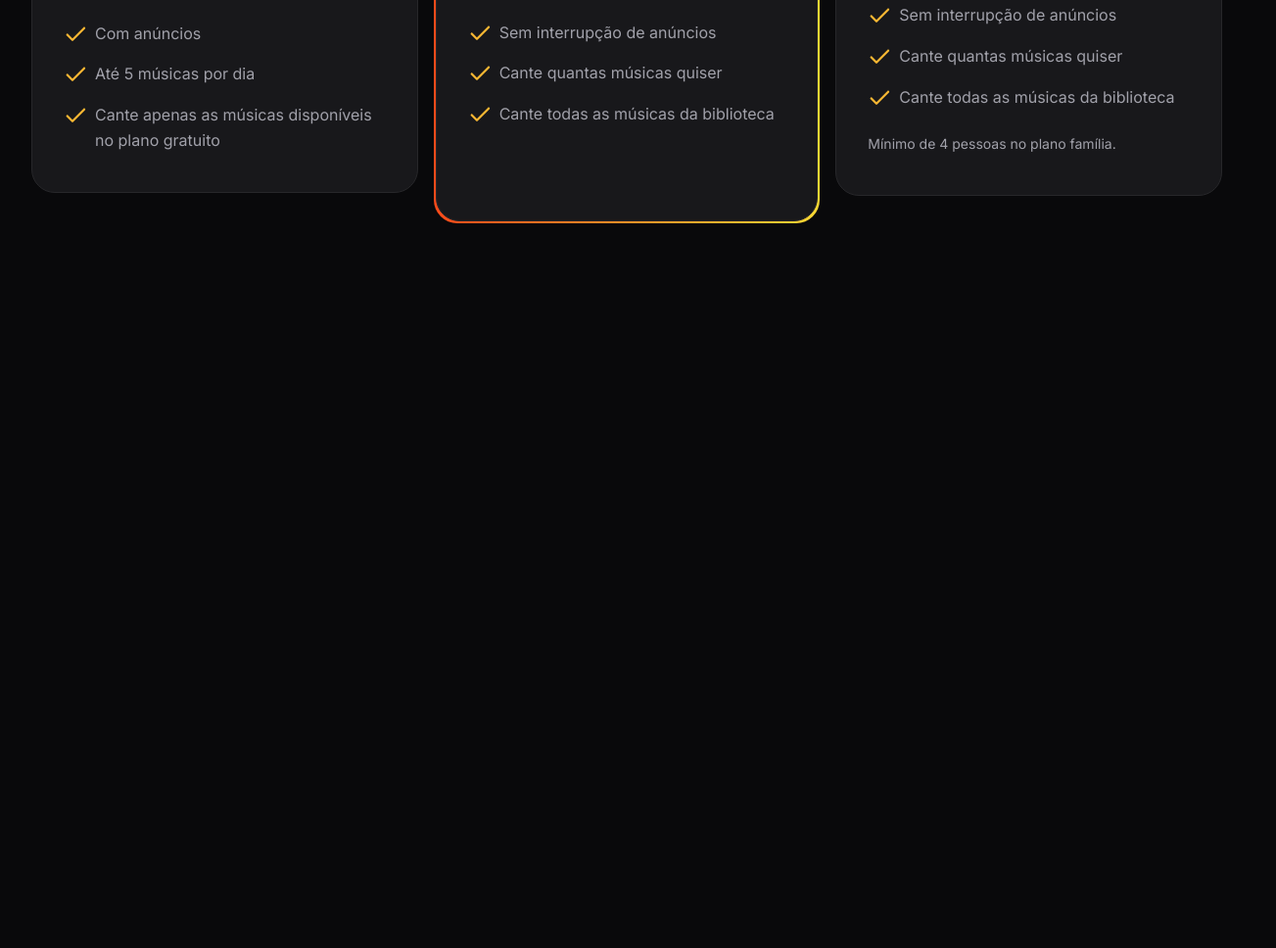
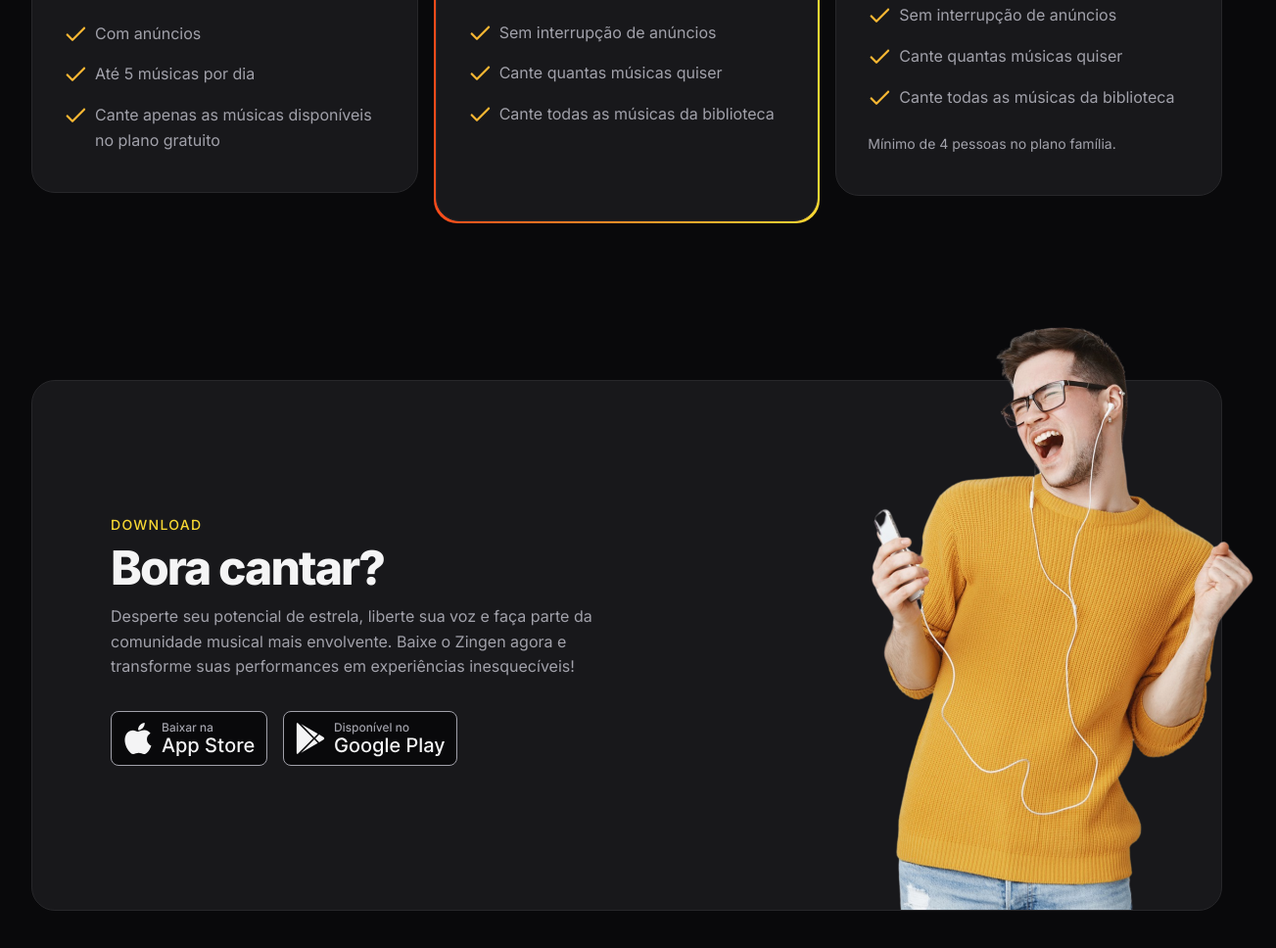
Before and after one commit to RianMoraes/Zingen---Landing-Page-de-Aplicacao, a plain HTML site: page index.html in a window 1280 px wide. Shown: the part 3239-4207 px from the top of the page at 98% size, 1303 px wide, since content can reach past the window. Before the commit the page ends 3547 px from the top, so only its background shows below. Drawn offline with Linux system fonts and the light colour scheme.

Commit message:
seção download

```diff
--- a/index.html
+++ b/index.html
@@ -26,7 +26,7 @@
                 <a href="#features" class="desktop-only">Funcionalidades</a>
                 <a href="#pricing" class="desktop-only">Planos e preços</a>
 
-                <a href="#download" class="btn btn-sm">Baixar Agora</a>
+                <a href="#downloads" class="btn btn-sm">Baixar Agora</a>
             </nav>
         </div>
     </header>
@@ -39,7 +39,7 @@
 
             <div class="buttons flex items-center gap-1">
                 <a href="#pricing" aria-label="Ver Planos" class="btn btn-md"></a>
-                <a class="btn btn-md" href="#download">Baixar Agora</a>
+                <a class="btn btn-md" href="#downloads">Baixar Agora</a>
             </div>
         </div>
     </section>
@@ -126,7 +126,7 @@
                     <h3>Básico</h3>
                     <p>Baixe o app e comece a cantar agora mesmo!</p>
                     <zin-pricing>Grátis</zin-pricing>
-                    <a href="#download" class="btn btn-md" aria-label="Baixar agora"></a>
+                    <a href="#downloads" class="btn btn-md" aria-label="Baixar agora"></a>
                     <div class="separator"></div>
                     <ul role="list" class="grid gap-1">
                         <li>Com anúncios</li>
@@ -156,7 +156,7 @@
                     <h3>Família</h3>
                     <p>Baixe o app e comece a cantar agora mesmo!</p>
                     <zin-pricing>R$ 21,90 <small>/mês por pessoa</small></zin-pricing>
-                    <a href="#download" class="btn btn-md" aria-label="Assinar agora"></a>
+                    <a href="#downloads" class="btn btn-md" aria-label="Assinar agora"></a>
                     <div class="separator"></div>
                     <ul role="list" class="grid gap-1">
                         <li>Sem interrupção de anúncios</li>
@@ -170,6 +170,38 @@
         </div>
     </section>
 
+    <section id="downloads">
+        <div class="container py-xl">
+            <div class="card px-lg even-columns items-center">
+                <div>
+                    <header>
+                        <strong>download</strong>
+                        <h2>Bora cantar?</h2>
+                    </header>
+                    <p>Desperte seu potencial de estrela, liberte sua voz e faça parte da comunidade musical mais
+                        envolvente. Baixe o Zingen agora e transforme suas performances em experiências inesquecíveis!
+                    </p>
+
+                    <div class="button flex gap-1">
+                        <a href="#">
+                            <img src="assets/button-appstore.svg" alt="baixar da apple store">
+                        </a>
+                        <a href="#">
+                            <img src="assets/button-playstore.svg" alt="Baixar da play store">
+                        </a>
+                    </div>
+                </div>
+                <div id="person-sing">
+                    <img src="assets/rapaz-ouvindo-musica-com-fones-de-ouvido-e-cantando-no-aplicativo-de-karaoke-removebg 1.png"
+                        alt="">
+                </div>
+
+            </div>
+        </div>
+
+
+    </section>
+
 </body>
 
 </html>
--- /dev/null
+++ b/style/downloads.css
@@ -0,0 +1,32 @@
+#downloads {
+    .card {
+        padding: 3rem 1.5rem 15rem;
+        position: relative;
+
+        & > #person-sing img {
+            width: 14.5rem;
+            position: absolute;
+            bottom: 0;
+            right: -3.5rem;
+        }
+    }
+
+     .button {
+        flex-wrap: wrap;
+        margin-top: 2rem;
+    }
+    @media (width >=80rem) {
+        & .card {
+            padding: 8.75rem 5rem;
+
+            & > div:nth-child(1) {
+                max-width: 40rem;
+            }
+
+            & > #person-sing img {
+                width: 29.125rem;
+            }
+        }
+
+    }
+}
--- a/style/global.css
+++ b/style/global.css
@@ -47,6 +47,7 @@ html {
     font-size: var(--fs-base);
     line-height: 1.6;
     color: var(--text-color-primary);
+    overflow-x: hidden;
 }
 
 body {
--- a/style/index.css
+++ b/style/index.css
@@ -8,4 +8,5 @@
 @import url(about.css);
 @import url(cards.css);
 @import url(pricing.css);
-@import url(features.css) (width >= 80rem);
+@import url(features.css) (width >=80rem);
+@import url(downloads.css);
```
Also changed, not shown: assets/button-appstore.svg (added), assets/button-playstore.svg (added).
